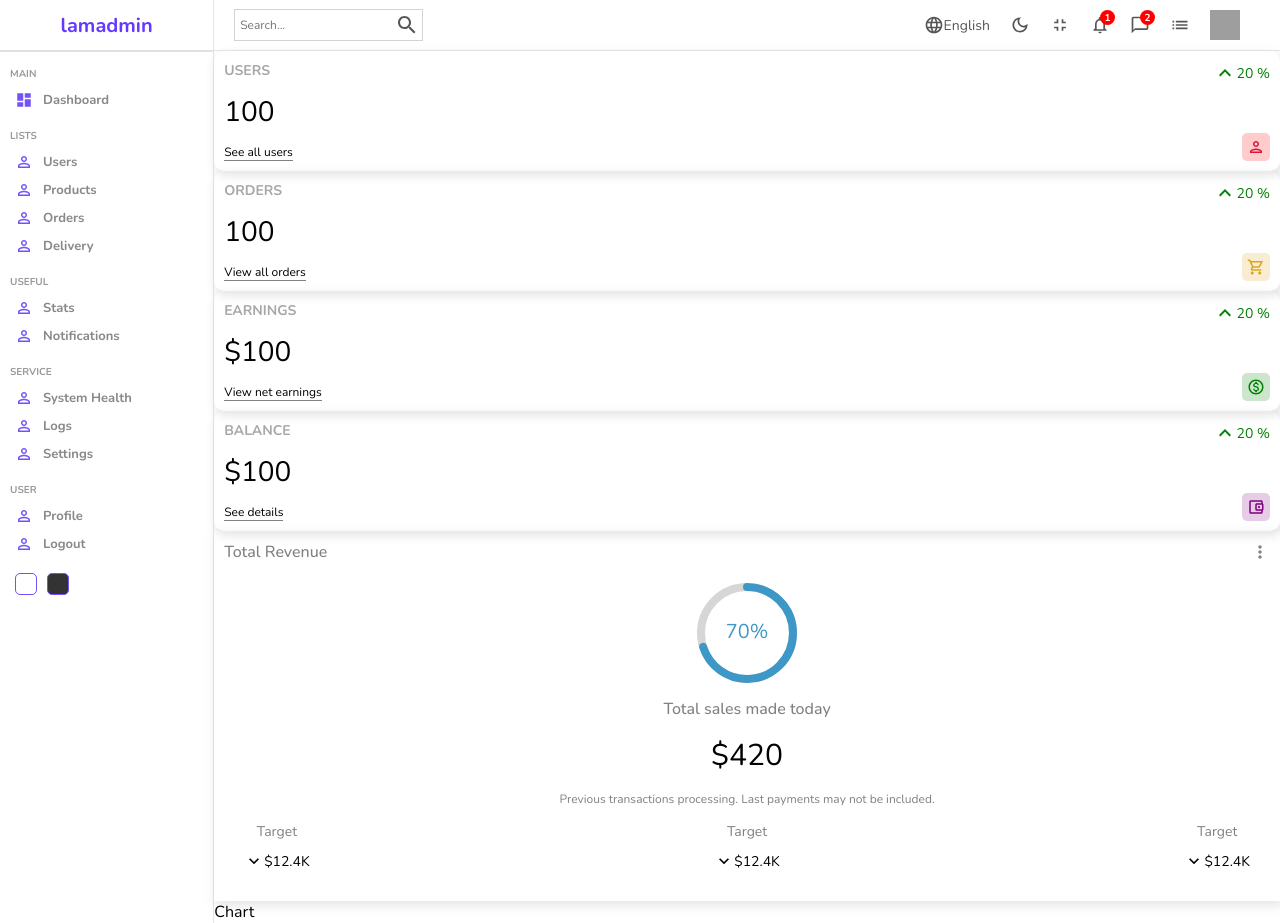
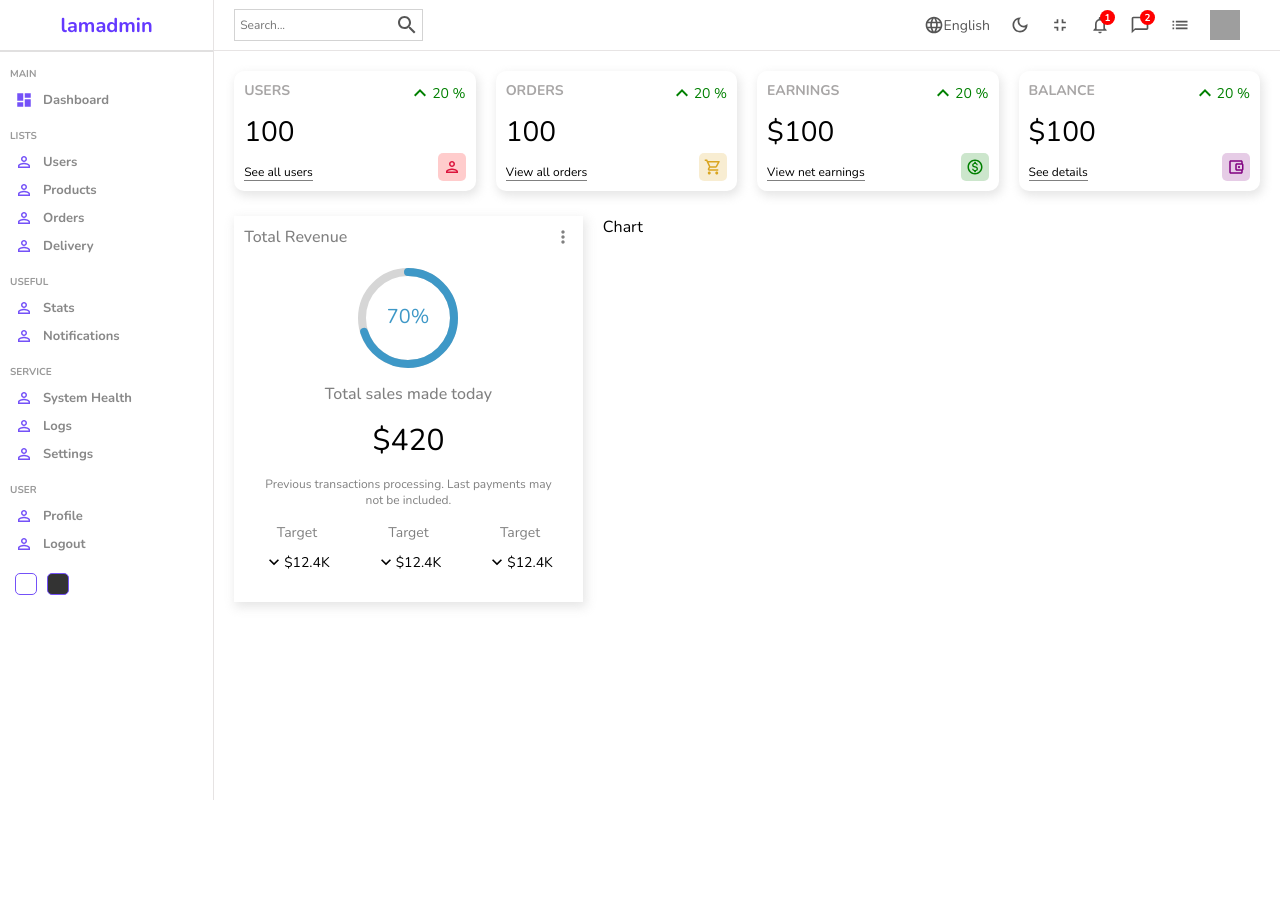
Before and after one commit to ejmvy/react-admin-dashboard, a React (Create React App) app: page / in a window 1280 px wide. After the commit the page ends 800 px from the top, so only its background shows below. Built offline with nearby package versions, Linux system fonts and the light colour scheme; grey boxes are pictures that could not be loaded.

Commit message:
home css updates for widgets

```diff
--- a/src/pages/home/home.scss
+++ b/src/pages/home/home.scss
@@ -3,5 +3,15 @@
 
   .homeContainer {
     flex: 5;
+
+    .widgets, .charts {
+      display: flex;
+      padding: 20px;
+      gap: 20px;
+    }
+
+    .charts {
+      padding: 5px 20px;
+    }
   }
 }
```
